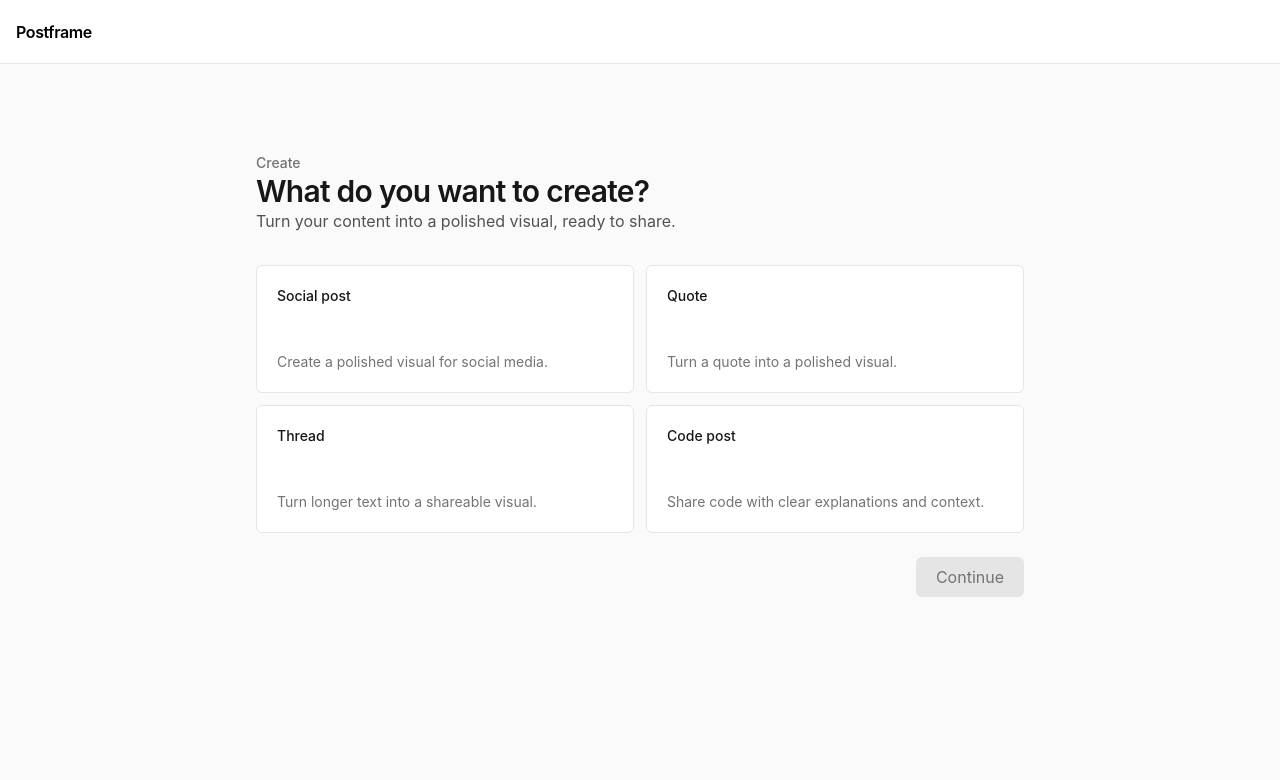
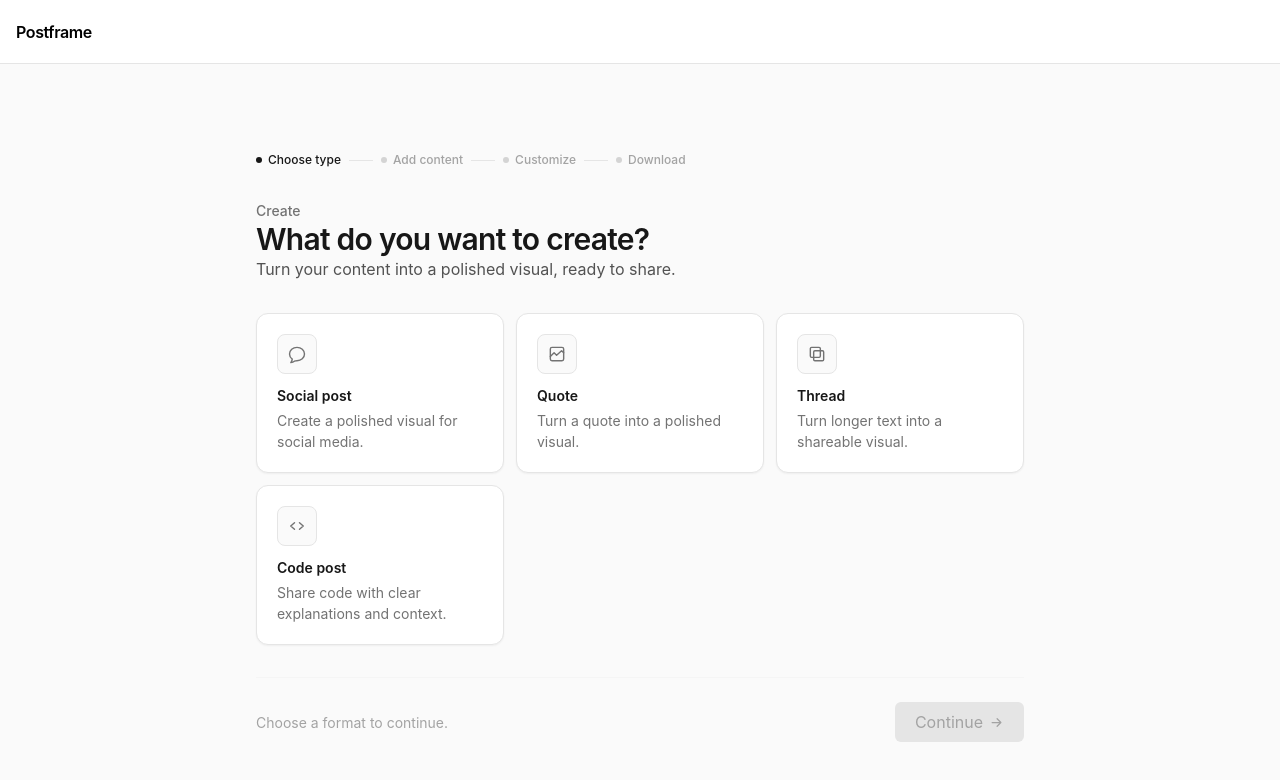
Before and after one commit to Callerstudios/postframe, a React (Vite) app: page / in a window 1280 px wide. Shown: the top 780 px of the page. Built offline with nearby package versions, Linux system fonts and the light colour scheme.

Commit message:
feat: enhance CreateTypeCard and CreateTypeSelection components with improved icon handling and layout; add step indicators and update button styles

```diff
--- a/src/features/create/CreateTypeCard.tsx
+++ b/src/features/create/CreateTypeCard.tsx
@@ -6,26 +6,95 @@ type CreateTypeCardProps = {
   onSelect?: (id: CreateTypeOption["id"]) => void;
 };
 
-function CreateTypeCard({
-  option,
-  selected = false,
-  onSelect,
-}: CreateTypeCardProps) {
+// Icons are matched by keyword against id/name rather than a hardcoded id
+// map, so a renamed or newly added content type still gets a sensible
+// icon instead of silently falling through. Extend the checks below (or
+// add a new branch) as new create types are introduced.
+function CreateTypeIcon({ option }: { option: CreateTypeOption }) {
+  const key = `${option.id} ${option.name}`.toLowerCase();
+
+  if (key.includes("code") || key.includes("technical")) {
+    return (
+      <svg viewBox="0 0 24 24" width="20" height="20" fill="none" aria-hidden="true">
+        <path
+          d="M9 8 4.5 12 9 16M15 8l4.5 4-4.5 4"
+          stroke="currentColor"
+          strokeWidth="1.7"
+          strokeLinecap="round"
+          strokeLinejoin="round"
+        />
+      </svg>
+    );
+  }
+
+  if (key.includes("thread")) {
+    return (
+      <svg viewBox="0 0 24 24" width="20" height="20" fill="none" aria-hidden="true">
+        <rect x="4" y="4" width="12" height="12" rx="1.5" stroke="currentColor" strokeWidth="1.7" />
+        <rect x="8" y="8" width="12" height="12" rx="1.5" stroke="currentColor" strokeWidth="1.7" fill="none" />
+      </svg>
+    );
+  }
+
+  if (key.includes("social") || key.includes("post") || key.includes("tweet")) {
+    return (
+      <svg viewBox="0 0 24 24" width="20" height="20" fill="none" aria-hidden="true">
+        <path
+          d="M12 4c-4.97 0-9 3.58-9 8 0 2.49 1.28 4.71 3.3 6.17-.1.99-.5 2.62-1.7 4.13 1.75-.15 3.5-.94 4.78-1.9A10.9 10.9 0 0 0 12 20c4.97 0 9-3.58 9-8s-4.03-8-9-8Z"
+          stroke="currentColor"
+          strokeWidth="1.7"
+          strokeLinejoin="round"
+        />
+      </svg>
+    );
+  }
+
+  return (
+    <svg viewBox="0 0 24 24" width="20" height="20" fill="none" aria-hidden="true">
+      <rect x="4" y="4" width="16" height="16" rx="2" stroke="currentColor" strokeWidth="1.7" />
+      <path d="M4 15l4.5-4.5 3 3L17.5 8 20 10.5" stroke="currentColor" strokeWidth="1.7" strokeLinecap="round" strokeLinejoin="round" />
+    </svg>
+  );
+}
+
+function CreateTypeCard({ option, selected = false, onSelect }: CreateTypeCardProps) {
   return (
     <button
       type="button"
       aria-pressed={selected}
       onClick={() => onSelect?.(option.id)}
-      className={`flex min-h-32 w-full flex-col items-start justify-between rounded-md border bg-white p-5 text-left transition-colors duration-fast focus-visible:outline-none ${
+      className={`group relative flex min-h-40 w-full flex-col items-start justify-between rounded-xl border bg-white p-5 text-left shadow-sm transition-all duration-150 focus-visible:outline-none focus-visible:ring-2 focus-visible:ring-gray-900 focus-visible:ring-offset-2 ${
         selected
-          ? "border-gray-900 ring-1 ring-gray-900"
-          : "border-gray-200 hover:border-gray-400"
+          ? "border-gray-900 bg-gray-50 shadow-none ring-1 ring-gray-900"
+          : "border-gray-200 hover:-translate-y-0.5 hover:border-gray-300 hover:shadow-md"
       }`}
     >
-      <span className="text-sm font-medium text-gray-900">{option.name}</span>
+      {selected && (
+        <span
+          className="absolute right-3 top-3 flex size-5 items-center justify-center rounded-full bg-gray-900 text-white"
+          aria-hidden="true"
+        >
+          <svg viewBox="0 0 24 24" width="11" height="11" fill="none">
+            <path d="M5 13l4 4L19 7" stroke="currentColor" strokeWidth="2.4" strokeLinecap="round" strokeLinejoin="round" />
+          </svg>
+        </span>
+      )}
 
-      <span className="text-sm leading-normal text-gray-500">
-        {option.description}
+      <span
+        className={`flex size-10 items-center justify-center rounded-lg border transition-colors ${
+          selected
+            ? "border-gray-900 bg-gray-900 text-white"
+            : "border-gray-200 bg-gray-50 text-gray-500 group-hover:border-gray-300 group-hover:text-gray-700"
+        }`}
+      >
+        <CreateTypeIcon option={option} />
+      </span>
+
+      <span>
+        <span className="block text-sm font-semibold text-gray-900">{option.name}</span>
+        <span className="mt-1 block text-sm leading-normal text-gray-500">
+          {option.description}
+        </span>
       </span>
     </button>
   );
--- a/src/features/create/CreateTypeSelection.tsx
+++ b/src/features/create/CreateTypeSelection.tsx
@@ -8,14 +8,42 @@ type CreateTypeSelectionProps = {
   handleContinue: () => void;
 };
 
+const FLOW_STEPS = ["Choose type", "Add content", "Customize", "Download"];
+
 export function CreateTypeSelection({
   selectedType,
   setSelectedType,
   handleContinue,
 }: CreateTypeSelectionProps) {
+  return (
+    <section className="mx-auto max-w-3xl py-8 md:py-16">
+      {/* Step orientation — this is a 4-step flow and the user should
+          always know where they are in it. */}
+      <ol className="mb-8 flex items-center gap-2">
+        {FLOW_STEPS.map((step, index) => (
+          <li key={step} className="flex items-center gap-2">
+            <span className="flex items-center gap-1.5">
+              <span
+                className={`size-1.5 rounded-full ${
+                  index === 0 ? "bg-gray-900" : "bg-gray-300"
+                }`}
+                aria-hidden="true"
+              />
+              <span
+                className={`text-xs font-medium ${
+                  index === 0 ? "text-gray-900" : "text-gray-400"
+                }`}
+              >
+                {step}
+              </span>
+            </span>
+            {index < FLOW_STEPS.length - 1 && (
+              <span className="h-px w-6 bg-gray-200" aria-hidden="true" />
+            )}
+          </li>
+        ))}
+      </ol>
 
-    return(
-<section className="mx-auto max-w-3xl py-8 md:py-16">
       <div className="mb-8">
         <p className="mb-2 text-sm font-medium text-gray-500">Create</p>
 
@@ -28,7 +56,7 @@ export function CreateTypeSelection({
         </p>
       </div>
 
-  <div className="grid gap-3 sm:grid-cols-2">
+      <div className="grid gap-3 sm:grid-cols-2 lg:grid-cols-3">
         {createTypeOptions.map((option) => (
           <CreateTypeCard
             key={option.id}
@@ -39,16 +67,38 @@ export function CreateTypeSelection({
         ))}
       </div>
 
-  <div className="mt-6 flex justify-end">
+      <div className="mt-8 flex items-center justify-between border-t border-gray-100 pt-6">
+        <p className="text-sm text-gray-400">
+          {selectedType
+            ? "You can change the format later from the editor."
+            : "Choose a format to continue."}
+        </p>
+
         <button
           type="button"
           disabled={!selectedType}
           onClick={handleContinue}
-      className="min-h-10 rounded-md bg-gray-900 px-5 text-sm font-medium text-white transition-colors hover:bg-gray-800 disabled:cursor-not-allowed disabled:bg-gray-200 disabled:text-gray-500"
+          className="group inline-flex min-h-10 items-center gap-1.5 rounded-md bg-gray-900 px-5 text-sm font-medium text-white transition-colors hover:bg-gray-800 disabled:cursor-not-allowed disabled:bg-gray-200 disabled:text-gray-400"
         >
           Continue
+          <svg
+            viewBox="0 0 24 24"
+            width="15"
+            height="15"
+            fill="none"
+            className="transition-transform group-hover:translate-x-0.5 group-disabled:translate-x-0"
+            aria-hidden="true"
+          >
+            <path
+              d="M5 12h14M13 6l6 6-6 6"
+              stroke="currentColor"
+              strokeWidth="2"
+              strokeLinecap="round"
+              strokeLinejoin="round"
+            />
+          </svg>
         </button>
       </div>
     </section>
-    )
+  );
 }
```
Lines whose indentation alone changed are shown as unchanged.
